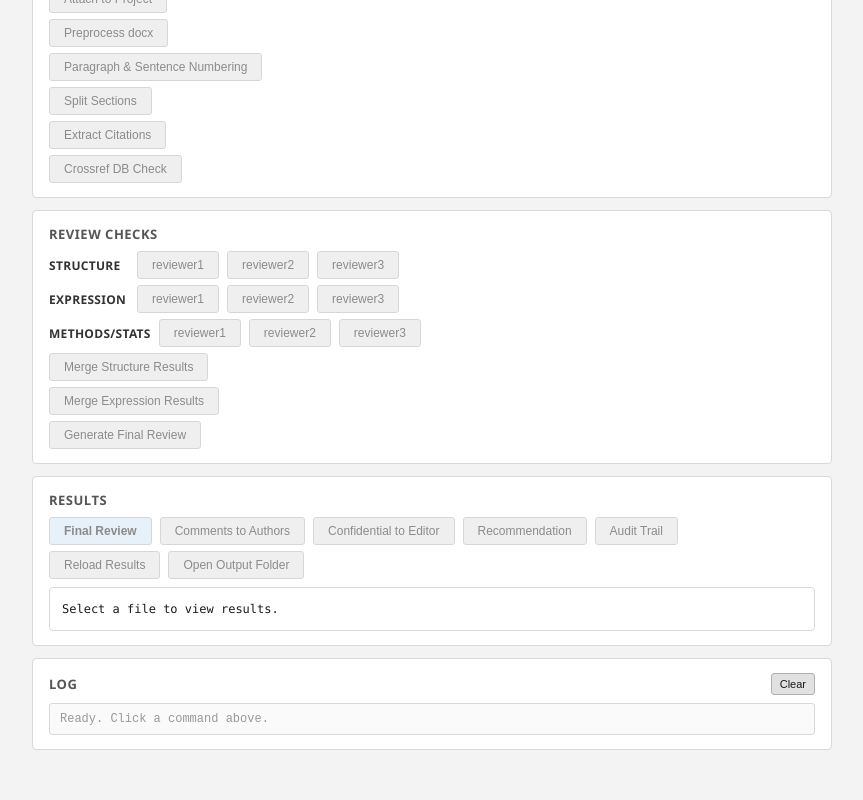
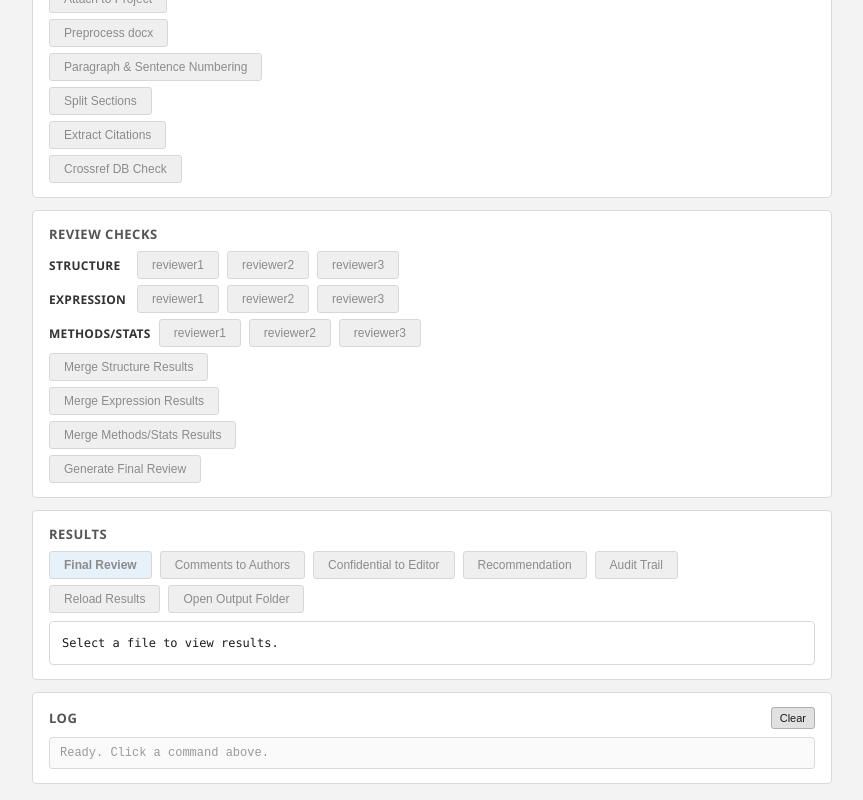
Before and after one commit to soheidon/Peer-Review-Assistant, a React (Vite) app in the folder app/: page / in a window 1280 px wide. Shown: the part 825-1625 px from the top of the page, without its empty margins (208-1071 px from the left). Before the commit the page ends 1591 px from the top, so only its background shows below. Built offline with nearby package versions, Linux system fonts and the light colour scheme.

Commit message:
feat: add methods/stats merge (Phase 7C)
Add "Merge Methods/Stats Results" button to GUI. The Python merge logic
was already fully generic — no CLI changes needed.

```diff
--- a/app/src/App.tsx
+++ b/app/src/App.tsx
@@ -25,6 +25,8 @@ function App() {
   const [structureMergeRunning, setStructureMergeRunning] = useState(false);
   const [expressionCheckResults, setExpressionCheckResults] = useState<Record<string, string>>({});
   const [methodsStatsCheckResults, setMethodsStatsCheckResults] = useState<Record<string, string>>({});
+  const [methodsStatsMergeDone, setMethodsStatsMergeDone] = useState(false);
+  const [methodsStatsMergeRunning, setMethodsStatsMergeRunning] = useState(false);
   const [expressionMergeDone, setExpressionMergeDone] = useState(false);
   const [expressionMergeRunning, setExpressionMergeRunning] = useState(false);
   const [finalMergeDone, setFinalMergeDone] = useState(false);
@@ -614,6 +616,45 @@ function App() {
     }
   };
 
+  const runMergeMethodsStats = async () => {
+    if (!projectPath.trim()) {
+      addLog({ event: "error", message: "Please create a project first." });
+      return;
+    }
+    if (llmSlots.filter((s) => s.name.startsWith("reviewer")).every(
+      (s) => methodsStatsCheckResults[s.name] !== "done"
+    )) {
+      addLog({ event: "error", message: "At least one reviewer must complete a methods/stats check first." });
+      return;
+    }
+
+    setMethodsStatsMergeRunning(true);
+    addLog({ event: "info", message: "Merging methods/stats check results..." });
+
+    try {
+      const { Command } = await import("@tauri-apps/plugin-shell");
+      const cmd = Command.create("pra-cli", [
+        "merge-section",
+        "--project", projectPath,
+        "--check", "methods_stats",
+      ]);
+      const output = await cmd.execute();
+      parseOutput(output.stdout);
+      if (output.stderr) addLog({ event: "stderr", message: output.stderr });
+
+      if (output.code === 0) {
+        setMethodsStatsMergeDone(true);
+        setMethodsStatsMergeRunning(false);
+      } else {
+        setMethodsStatsMergeRunning(false);
+      }
+    } catch (e: unknown) {
+      const msg = e instanceof Error ? e.message : String(e);
+      addLog({ event: "error", message: msg });
+      setMethodsStatsMergeRunning(false);
+    }
+  };
+
   const runFinalMerge = async () => {
     if (!projectPath.trim()) {
       addLog({ event: "error", message: "Please create a project first." });
@@ -966,6 +1007,26 @@ function App() {
         </div>
         <div className="row">
           <button
+            onClick={runMergeMethodsStats}
+            disabled={
+              methodsStatsMergeDone ||
+              methodsStatsMergeRunning ||
+              llmSlots.filter((s) => s.name.startsWith("reviewer")).every(
+                (s) => methodsStatsCheckResults[s.name] !== "done"
+              )
+            }
+          >
+            Merge Methods/Stats Results
+          </button>
+          {methodsStatsMergeDone && <span className="status-chip ok">Merged</span>}
+          {methodsStatsMergeRunning && (
+            <span className="status-chip" style={{ backgroundColor: "#eee", color: "#555" }}>
+              Merging...
+            </span>
+          )}
+        </div>
+        <div className="row">
+          <button
             onClick={runFinalMerge}
             disabled={!structureMergeDone || finalMergeDone || finalMergeRunning}
           >
```
